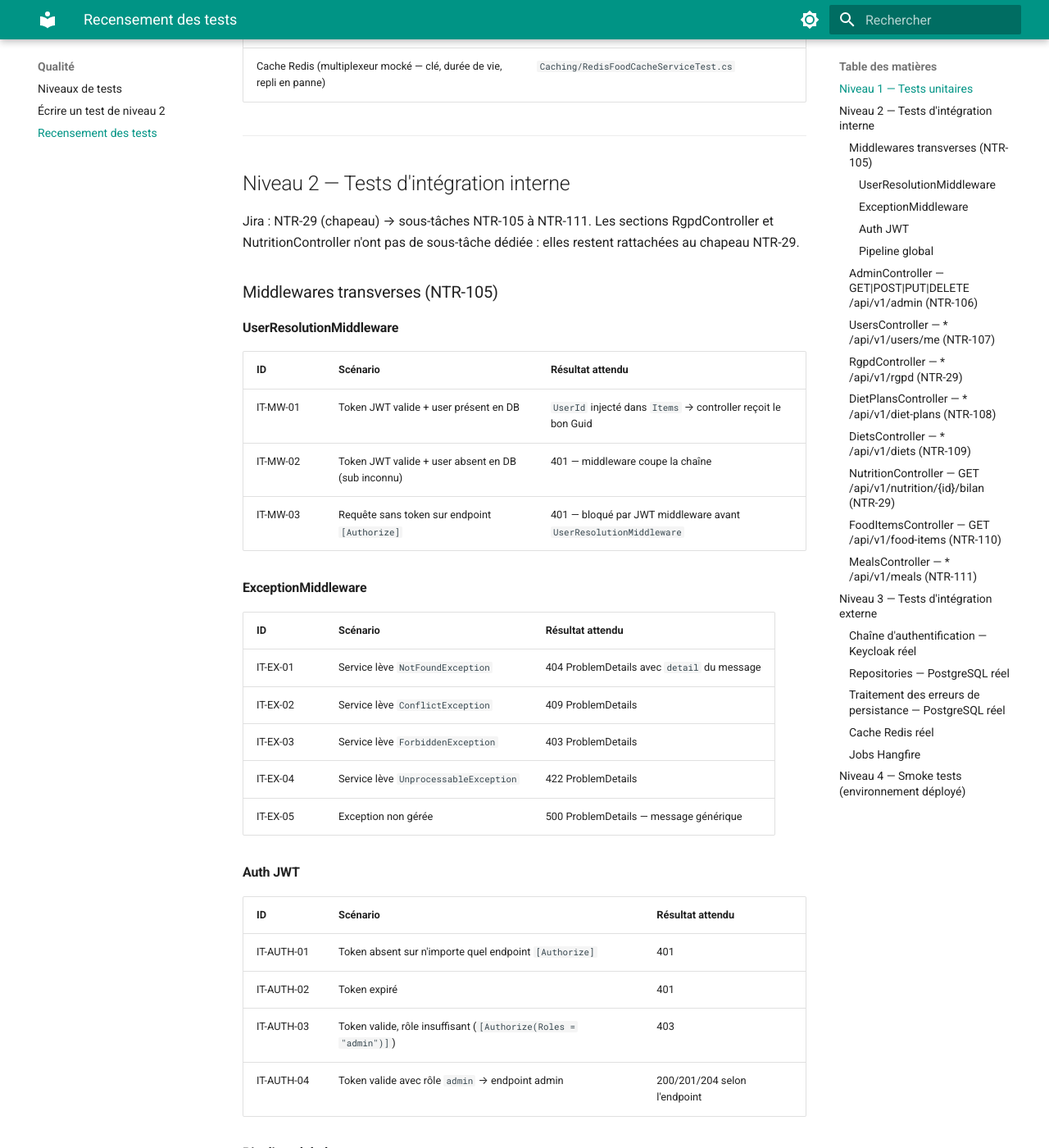
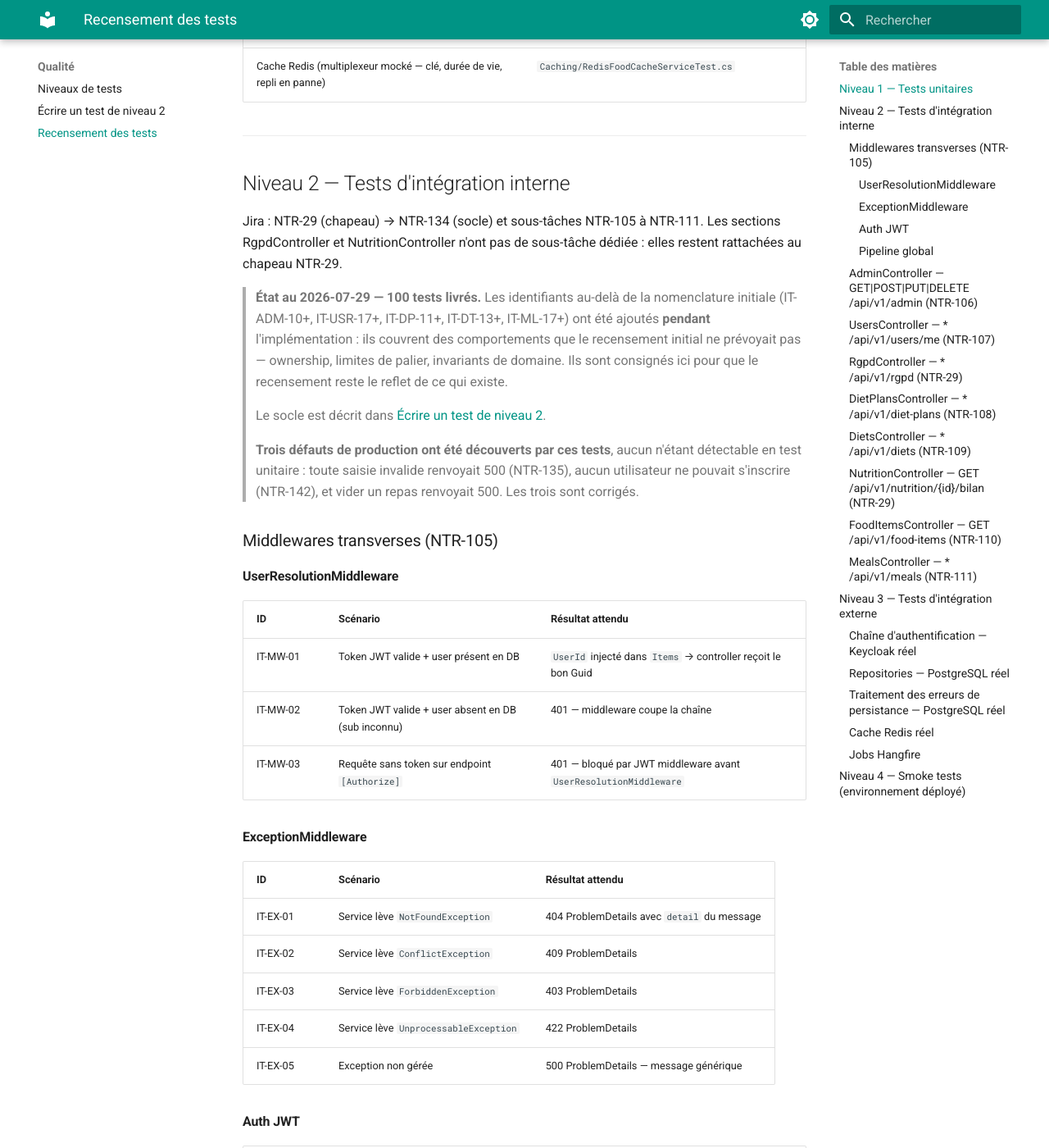
Before and after one commit to MGNetworking/docs-nutrition, an MkDocs documentation site: the page built from pages/backend/qualite/recensement-des-tests.md, in a window 1280 px wide and 1400 px high, scrolled down 900 px. Shown: the whole window at 82% size. Built offline with MkDocs 1.6.1 and Material for MkDocs 9.7.7, drawn with Linux system fonts in a browser that asks for light colours; some of the changed text lies outside the part shown.

Commit message:
docs(qualite): corriger IT-PIPE-03 et recenser les cas ajoutes #NTR-29
IT-PIPE-03 annoncait 400 pour un GUID malforme ; le comportement reel est
404. La contrainte :guid participe a la selection de l endpoint — une valeur
non conforme empeche la route de correspondre, il n y a donc aucune action a
executer et rien qui puisse produire un 400.

Ajoute 16 cas ecrits pendant l implementation et absents du recensement
initial : ownership (IT-ADM-10, IT-USR-19/21, IT-DT-13, IT-ML-20), limites de
palier (IT-USR-20, IT-DP-11/12, IT-DT-14, IT-ML-18), invariants de domaine
(IT-ADM-11, IT-USR-17/18, IT-ML-19), validation de liaison de modele
(IT-DP-13), dispense de profil (IT-USR-22) et suppression du dernier item
d un repas (IT-ML-17).

Ajoute un bandeau d etat : 100 tests livres, et les trois defauts de
production que ces tests ont reveles.

```diff
--- a/pages/backend/qualite/recensement-des-tests.md
+++ b/pages/backend/qualite/recensement-des-tests.md
@@ -33,8 +33,21 @@
 
 ## Niveau 2 — Tests d'intégration interne
 
-Jira : NTR-29 (chapeau) → sous-tâches NTR-105 à NTR-111. Les sections RgpdController et
-NutritionController n'ont pas de sous-tâche dédiée : elles restent rattachées au chapeau NTR-29.
+Jira : NTR-29 (chapeau) → NTR-134 (socle) et sous-tâches NTR-105 à NTR-111. Les sections
+RgpdController et NutritionController n'ont pas de sous-tâche dédiée : elles restent rattachées au
+chapeau NTR-29.
+
+> **État au 2026-07-29 — 100 tests livrés.** Les identifiants au-delà de la nomenclature initiale
+> (IT-ADM-10+, IT-USR-17+, IT-DP-11+, IT-DT-13+, IT-ML-17+) ont été ajoutés **pendant**
+> l'implémentation : ils couvrent des comportements que le recensement initial ne prévoyait pas —
+> ownership, limites de palier, invariants de domaine. Ils sont consignés ici pour que le
+> recensement reste le reflet de ce qui existe.
+>
+> Le socle est décrit dans [Écrire un test de niveau 2](tests-niveau-2.md).
+>
+> **Trois défauts de production ont été découverts par ces tests**, aucun n'étant détectable en test
+> unitaire : toute saisie invalide renvoyait 500 (NTR-135), aucun utilisateur ne pouvait s'inscrire
+> (NTR-142), et vider un repas renvoyait 500. Les trois sont corrigés.
 
 ### Middlewares transverses (NTR-105)
 
@@ -71,7 +84,7 @@
 |----|----------|------------------|
 | IT-PIPE-01 | Body JSON invalide (model binding failure) | 400 ProblemDetails standard ASP.NET |
 | IT-PIPE-02 | Route inexistante | 404 |
-| IT-PIPE-03 | Paramètre `{id:guid}` avec GUID malformé | 400 |
+| IT-PIPE-03 | Paramètre `{id:guid}` avec GUID malformé | **404** — corrigé après implémentation : la contrainte `:guid` participe à la **sélection** de l'endpoint, une valeur non conforme empêche la route de correspondre. Il n'y a donc aucune action à exécuter, et rien qui puisse produire un 400. |
 
 ---
 
@@ -89,6 +102,9 @@
 | IT-ADM-07 | `PUT /admin/diet-plans/templates/{id}` | Template inexistant | 404 |
 | IT-ADM-08 | `DELETE /admin/diet-plans/templates/{id}` | Template existant | 204 |
 | IT-ADM-09 | `DELETE /admin/diet-plans/templates/{id}` | Template inexistant | 404 |
+| IT-ADM-10 | `PUT /admin/diet-plans/templates/{id}` | L'identifiant désigne un plan **personnel** | 404 — la route admin ne doit pas révéler l'existence d'un plan qui n'est pas un template |
+| IT-ADM-11 | `POST /admin/diet-plans/templates` | Macros dont la somme n'atteint pas 100 % | 422 — invariant de `MacroDistribution` |
+| IT-ADM-12 | `GET /admin/system/health` | User sans rôle admin | 403 |
 
 ---
 
@@ -113,6 +129,12 @@
 | IT-USR-14 | `POST /users/me/saved-food-items` | Aliment déjà sauvegardé | 409 |
 | IT-USR-15 | `DELETE /users/me/saved-food-items/{id}` | Favori existant | 204 |
 | IT-USR-16 | `DELETE /users/me/saved-food-items/{id}` | Favori inexistant | 404 |
+| IT-USR-17 | `PUT /users/me` | Date de naissance dans le futur | 422 — invariant de `User` |
+| IT-USR-18 | `PUT /users/me` | Taille négative | 422 — invariant de `User` |
+| IT-USR-19 | `PUT /users/me/weight-entries/{id}` | Pesée appartenant à un autre utilisateur | 404 — et non 403 : révéler son existence serait une fuite d'information |
+| IT-USR-20 | `POST /users/me/saved-food-items` | Limite du palier atteinte (Free : 10) | 403 |
+| IT-USR-21 | `DELETE /users/me/saved-food-items/{id}` | Favori appartenant à un autre utilisateur | 403 |
+| IT-USR-22 | `GET /users/me` | Jeton valide, aucun profil en base | 401 — la dispense `[AllowWithoutProfile]` ne vaut que pour la création |
 
 ---
 
@@ -146,6 +168,9 @@
 | IT-DP-08 | `DELETE /diet-plans/{id}` | Plan inexistant | 404 |
 | IT-DP-09 | `GET /diet-plans/templates` | User Free | 403 |
 | IT-DP-10 | `GET /diet-plans/templates` | User Pro/Business | 200 liste templates |
+| IT-DP-11 | `POST /diet-plans` | Limite du palier atteinte (Free : 2) | 403 |
+| IT-DP-12 | `POST /diet-plans` | Palier Pro sous sa limite (20) alors que le quota Free serait dépassé | 201 |
+| IT-DP-13 | `POST /diet-plans` | Champ `name` absent du corps JSON | 400 — validation de liaison de modèle, distincte du 422 des invariants |
 
 > Le lancement d'un plan (`POST /diets/{id}/launch`) est porté par `DietsController` — voir la
 > section suivante.
@@ -169,6 +194,8 @@
 | IT-DT-10 | `POST /diets/{id}/launch` | Diet déjà active (409 métier) | 409 |
 | IT-DT-11 | `POST /diets/{id}/launch` | Plan inexistant | 404 |
 | IT-DT-12 | `POST /diets/{id}/launch` | Données du plan insuffisantes | 422 |
+| IT-DT-13 | `GET /diets/{id}` | Diète appartenant à un autre utilisateur | 403 |
+| IT-DT-14 | `POST /diets/{id}/launch` | Lancement d'un **template** en palier Free | 403 |
 
 ---
 
@@ -219,6 +246,10 @@
 | IT-ML-14 | `POST /meals/{id}/items` | Repas inexistant | 404 |
 | IT-ML-15 | `DELETE /meals/{id}/items/{itemId}` | Item existant | 204 |
 | IT-ML-16 | `DELETE /meals/{id}/items/{itemId}` | Item inexistant | 404 |
+| IT-ML-17 | `DELETE /meals/{id}/items/{itemId}` | **Dernier** item du repas | 422 — le domaine interdit de vider un repas ; il faut supprimer le repas lui-même |
+| IT-ML-18 | `POST /meals` | Repas **ponctuel** alors que le quota de repas sauvegardés est dépassé | 201 — la limite ne s'applique qu'aux repas sauvegardés |
+| IT-ML-19 | `POST /meals` | Quantité négative sur un item | 422 — invariant de `MealItem` |
+| IT-ML-20 | `GET /meals/{id}` | Repas appartenant à un autre utilisateur | 403 |
 
 ---
 
```
